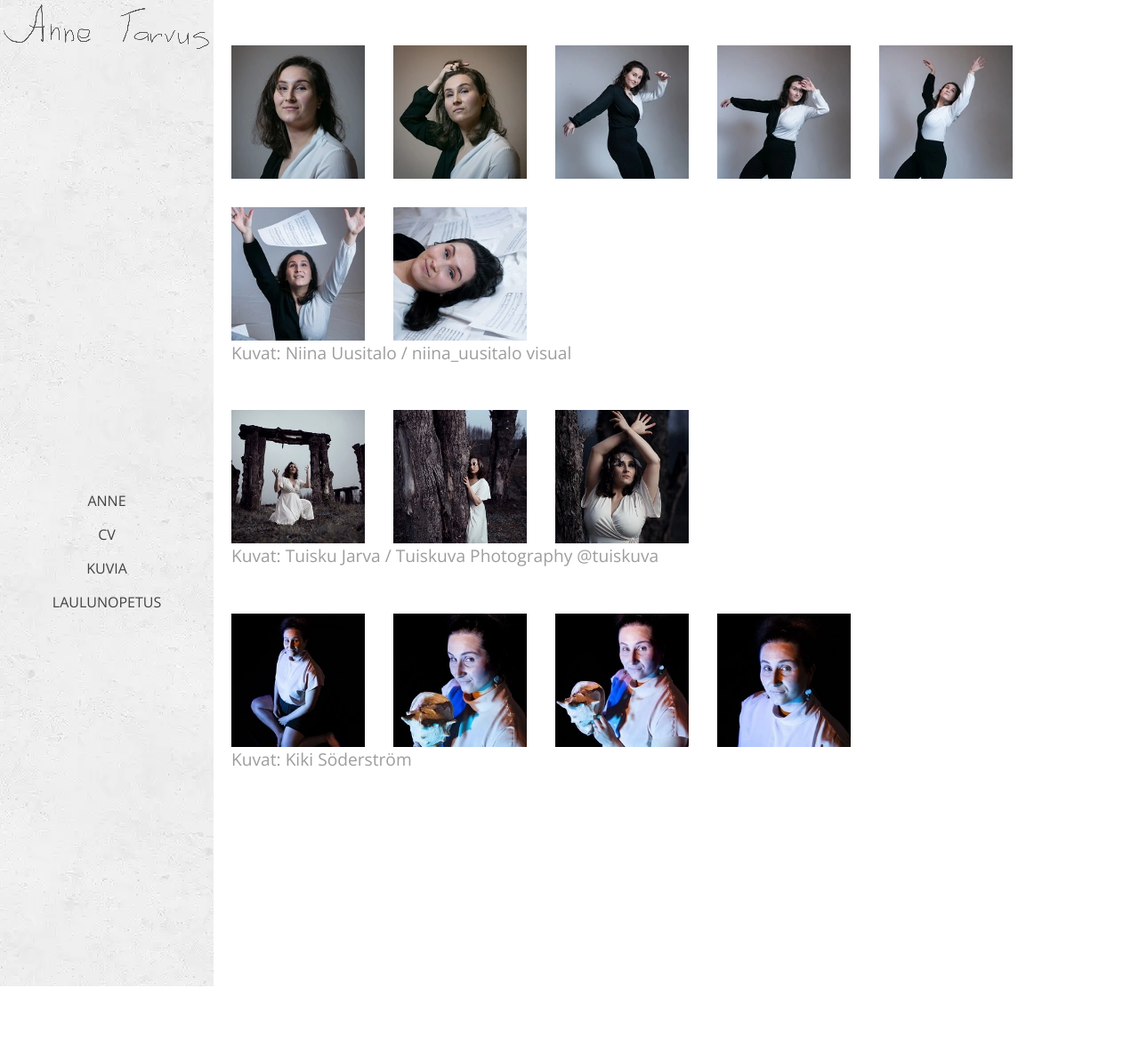
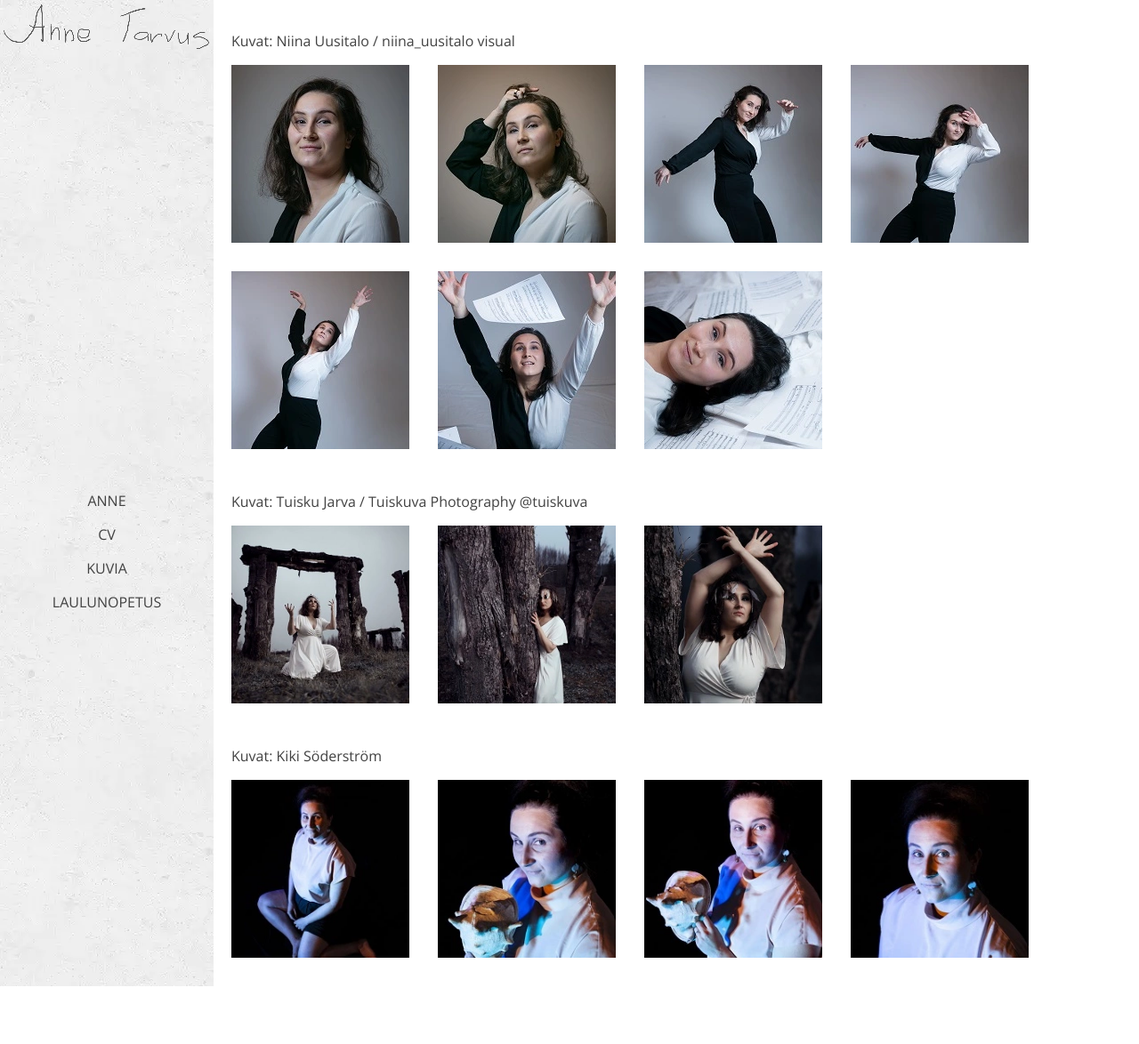
Before and after one commit to AnneTarvus/annetarvus.github.io, a Jekyll site: the page built from kuvia.md, in a window 1280 px wide. Shown: the whole page at 89% size. Built offline with Jekyll 4.4.1, drawn with Linux system fonts in a browser that asks for light colours.

Commit message:
Gallery layout fixes

```diff
--- a/_layouts/kuvia.html
+++ b/_layouts/kuvia.html
@@ -4,6 +4,7 @@ layout: content
 
 <div class="gallery">
     {% for imageGallery in site.data.gallery.images %}
+    <p>{{ imageGallery.caption }}</p>
         <div class="pictures">
         {% for image in imageGallery.images %}
         <div class="img-hover-zoom">
@@ -17,6 +18,5 @@ layout: content
         </div>
         {% endfor %}
         </div>
-    <p class="caption">{{ imageGallery.caption }}</p>
     {% endfor %}
 </div>
--- a/_sass/main.scss
+++ b/_sass/main.scss
@@ -133,14 +133,18 @@ h3 {
 }
 
 .img {
-  height: 150px;
-  width: 150px;
+  // height: 150px;
+  // width: 150px;
+  height: 200px;
+  width: 200px;
 }
 
 .img-hover-zoom {
-  margin: 2rem 2rem 0rem 0rem;
-  width: 150px;
-  height: 150px;
+  margin: 0rem 2rem 2rem 0rem;
+  // width: 150px;
+  // height: 150px;
+  height: 200px;
+  width: 200px;
   overflow: hidden;
 }
 
```
